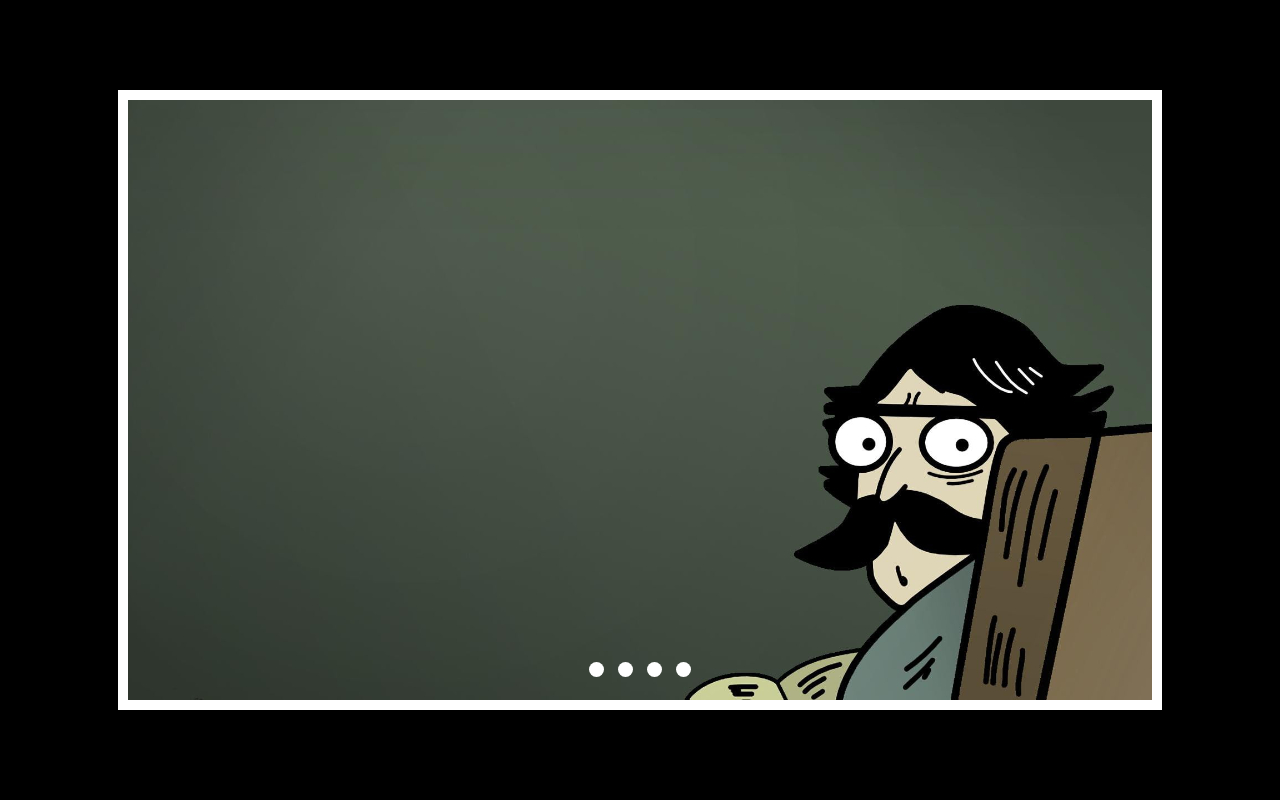
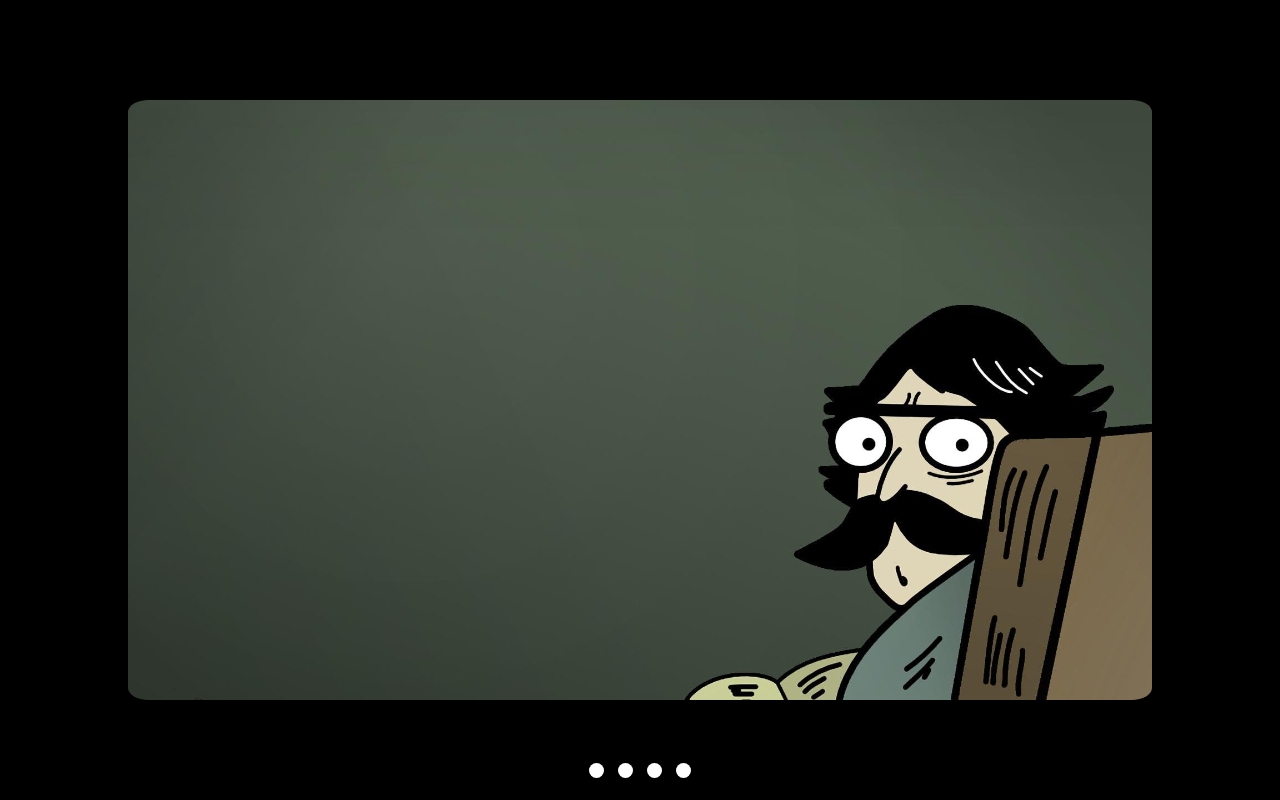
Before and after one commit to AlexMarch95/cssMemeSlider, a plain HTML site: page index.html in a window 1280 px wide. Drawn offline with Linux system fonts and the light colour scheme.

Commit message:
feat: finish

```diff
--- a/index.html
+++ b/index.html
@@ -9,7 +9,7 @@
 </head>
 
 <body>
-    <div class="slider midle">
+    <div class="slider midlle">
         <div class="slides">
             <input type="radio" name="r" id="r1" checked>
             <input type="radio" name="r" id="r2">
@@ -21,6 +21,8 @@
             <div class="slide"><img src="/assets/3.jpg" alt="NON"></div>
             <div class="slide"><img src="/assets/4.jpg" alt="NON"></div>
         </div>
+
+    </div>
         <div class="navigation">
             <label for="r1" class="bar"></label>
             <label for="r2" class="bar"></label>
--- a/style.css
+++ b/style.css
@@ -388,10 +388,10 @@ template {
   width: 1024px;
   height: 600px;
   overflow: hidden;
-  border: 10px white solid;
+  border-radius: 2%;
 }
 
-.midle {
+.midlle {
   position: absolute;
   top: 50%;
   left: 50%;
@@ -400,7 +400,7 @@ template {
 
 .navigation {
   position: absolute;
-  bottom: 16px;
+  bottom: 15px;
   left: 50%;
   transform: translateX(-50%);
   display: flex;
@@ -415,11 +415,13 @@ template {
   opacity: 5.5;
   border-radius: 15px;
   transition: all .4s ease;
+
 }
 
 .bar:hover {
   opacity: 0.8;
   transform: scale(1.2);
+  background-color: grey;
 }
 
 input[name="r"] {
```
